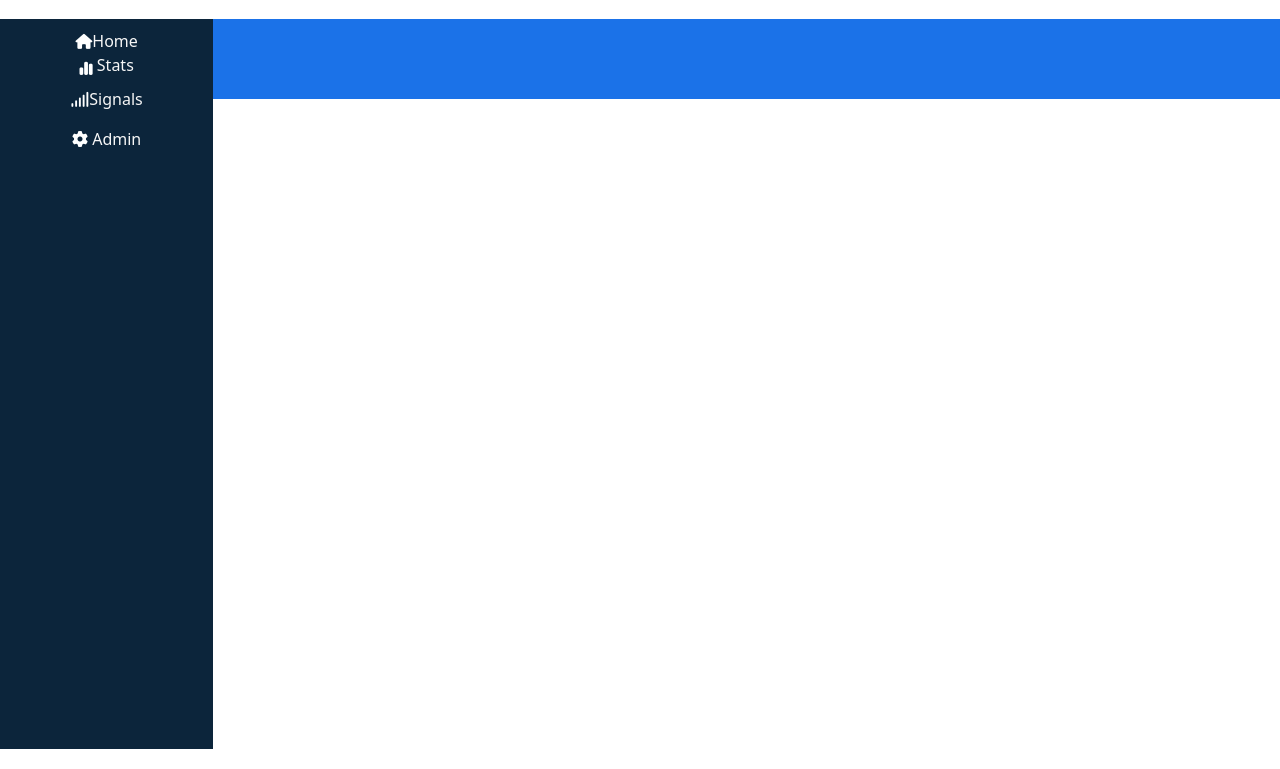
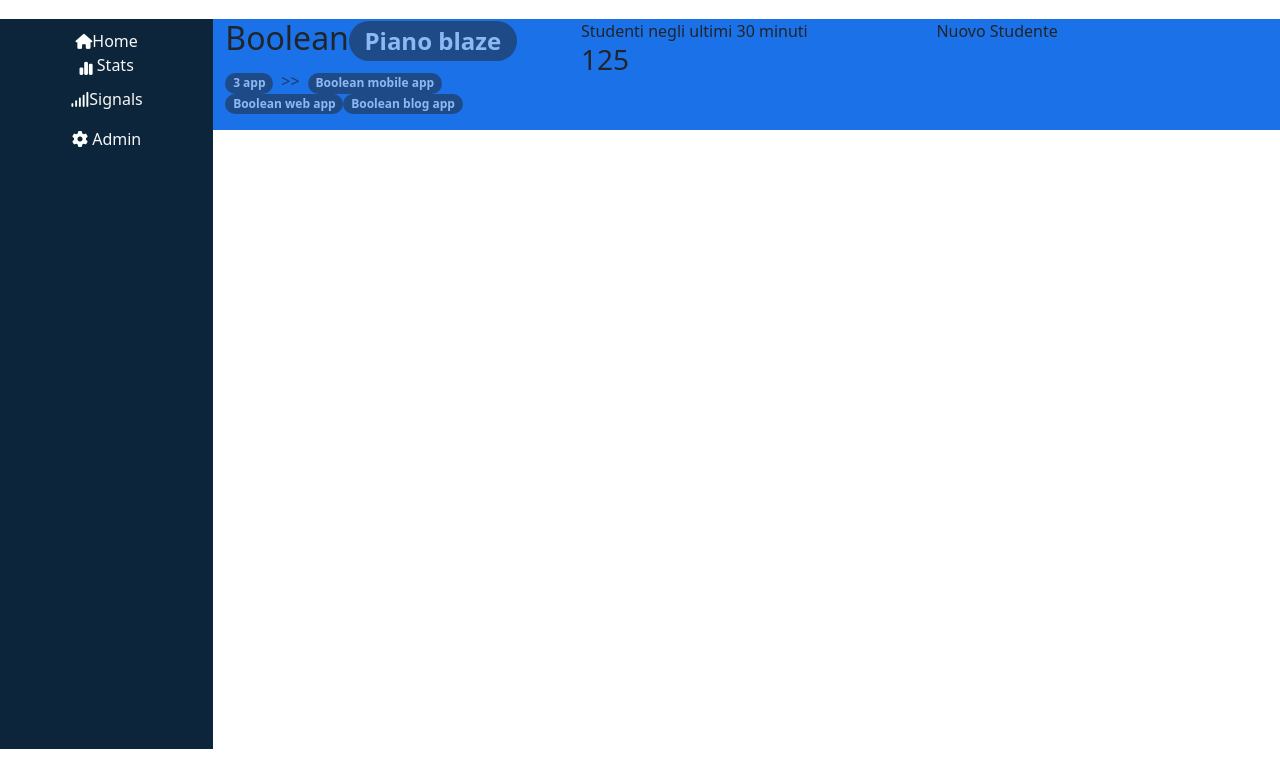
Before and after one commit to Samueletasciotti00/-html-css-bootstrap-dashboard, a plain HTML site: page index.html in a window 1280 px wide. Shown: the part 31-800 px from the top of the page. Drawn offline with nearby package versions, Linux system fonts and the light colour scheme.

Commit message:
blue bar

```diff
--- a/css/style.css
+++ b/css/style.css
@@ -9,6 +9,10 @@
     background-color: #1b72e8;
     /* DEBUG */
     min-height: 80px;
+}
+
+.opac{
+    opacity: 0.5;
 }
 
 
@@ -65,8 +69,8 @@
 }
 
 
-/* Center menu */
-#center .row{
+/* BLUE BAR */
 
-
+.text-bg-dark{
+    background-color: rgba(0, 0, 0, 0.5);
 }
--- a/index.html
+++ b/index.html
@@ -105,7 +105,40 @@
                     <div class="container-fluid px-0">
                         <!-- Blue Bar -->
                         <div  class="row blue">
-                            <div class="col-12 debug-h"></div>
+                            <div class="col-12 debug-h">
+
+                                <div class="container-fluid px-0">
+                                    <div class="row">
+                                        <div class="col-4">
+
+                                            <!-- Titol  -->
+                                            <h2>Boolean<span class="badge rounded-pill text-bg-dark opac">Piano blaze</span></h2>
+
+                                            <!-- Breadcrumb -->
+                                            <nav style="--bs-breadcrumb-divider: '>>';" aria-label="breadcrumb">
+                                                <ol class="breadcrumb">
+                                                <li class="breadcrumb-item"><a href="#"><span class="badge rounded-pill text-bg-dark opac">3 app</span></a></li>
+                                                <li class="breadcrumb-item active" aria-current="page"><span class="badge rounded-pill text-bg-dark opac">Boolean mobile app</span></li>
+                                                <span class="badge rounded-pill text-bg-dark opac">Boolean web app</span>
+                                                <span class="badge rounded-pill text-bg-dark opac">Boolean blog app</span>
+                                                </ol>
+                                            </nav>
+                                        </div>
+
+
+                                        <div class="col-4">
+                                            <span>Studenti negli ultimi 30 minuti</span>
+                                            <h3>125</h3>
+                                        </div>
+
+                                        <div class="col-4">
+                                            <span>Nuovo Studente</span>
+                                        </div>
+                                    </div>
+
+                                </div>
+
+                            </div>
                         </div>
 
                         <div class="row">
```
